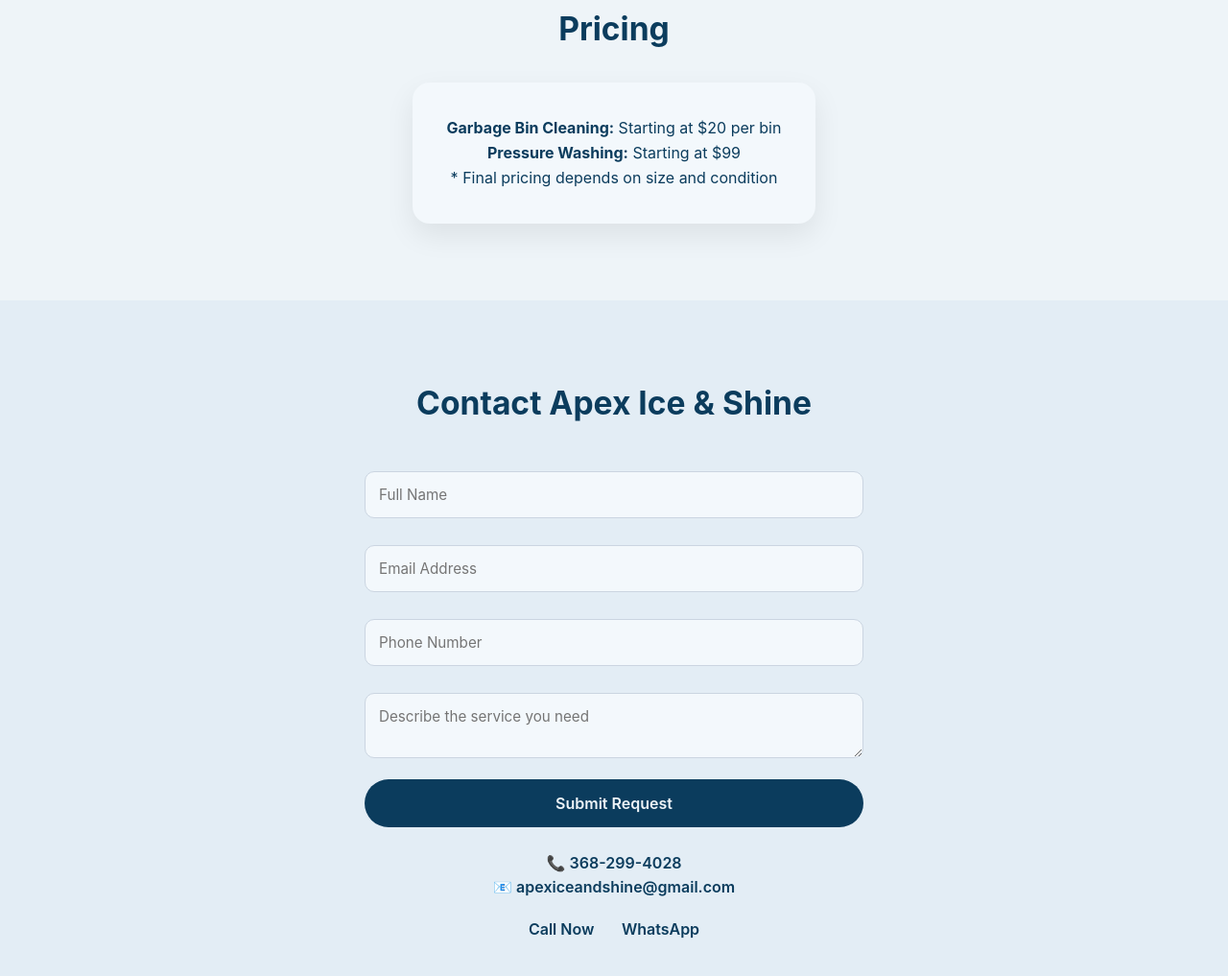
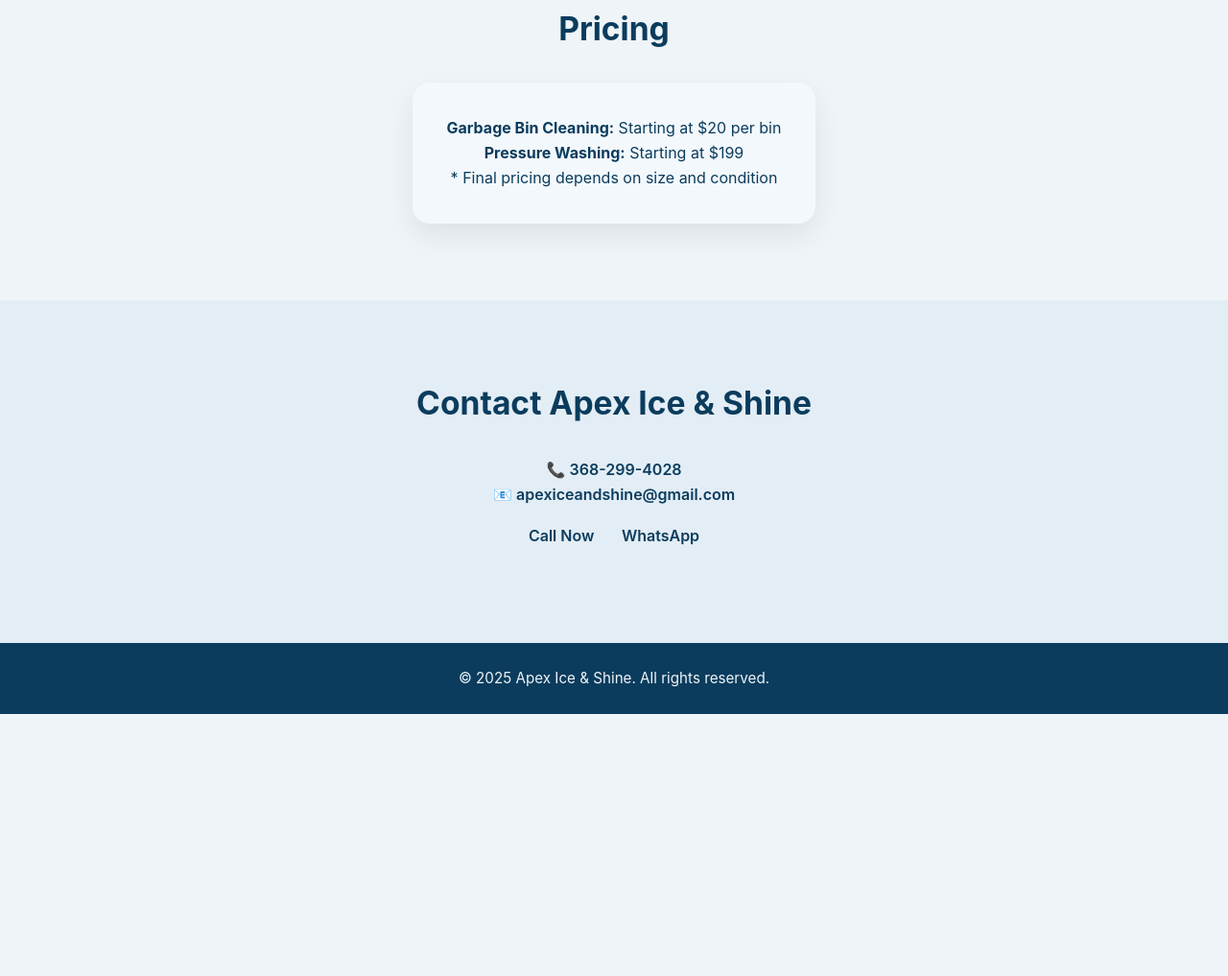
Before and after one commit to Apex-ice-shine/apex-pressure-, a plain HTML site: page index.html in a window 1280 px wide. Shown: the part 1385-2402 px from the top of the page at 96% size. After the commit the page ends 2129 px from the top, so only its background shows below. Drawn offline with Linux system fonts and the light colour scheme.

Commit message:
Add files via upload

```diff
--- a/index.html
+++ b/index.html
@@ -254,7 +254,7 @@
   <h2>Pricing</h2>
   <div class="pricing-box">
     <p><strong>Garbage Bin Cleaning:</strong> Starting at $20 per bin</p>
-    <p><strong>Pressure Washing:</strong> Starting at $99</p>
+    <p><strong>Pressure Washing:</strong> Starting at $199</p>
     <p>* Final pricing depends on size and condition</p>
   </div>
 </section>
@@ -262,13 +262,6 @@
 <section id="contact" class="section-alt">
   <h2>Contact Apex Ice & Shine</h2>
 
-  <form id="contactForm">
-    <input type="text" placeholder="Full Name" required>
-    <input type="email" placeholder="Email Address" required>
-    <input type="tel" placeholder="Phone Number">
-    <textarea placeholder="Describe the service you need"></textarea>
-    <button type="submit">Submit Request</button>
-  </form>
 
   <div class="contact-details">
     <p>📞 <a href="tel:3682994028">368-299-4028</a></p>
```
